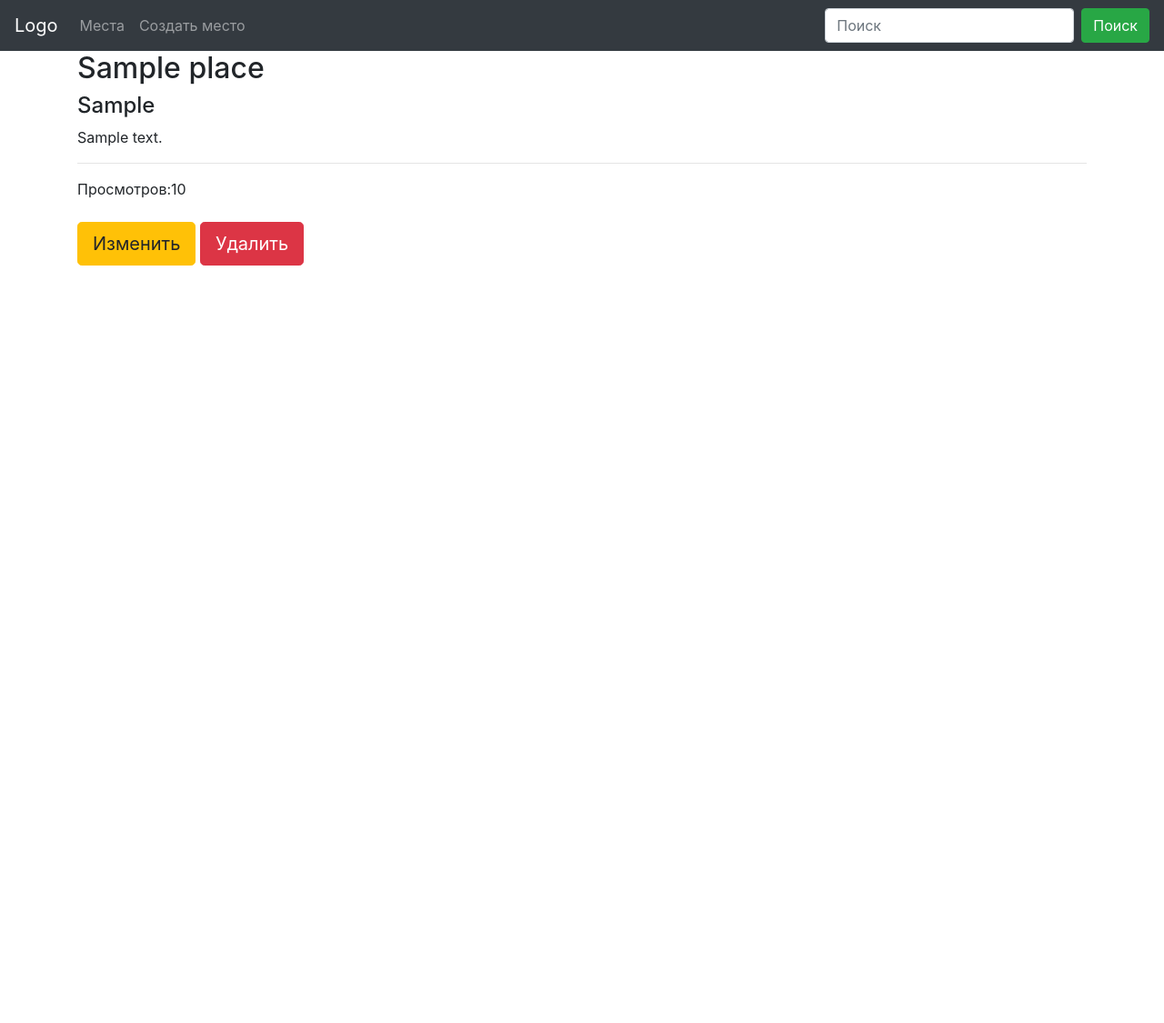
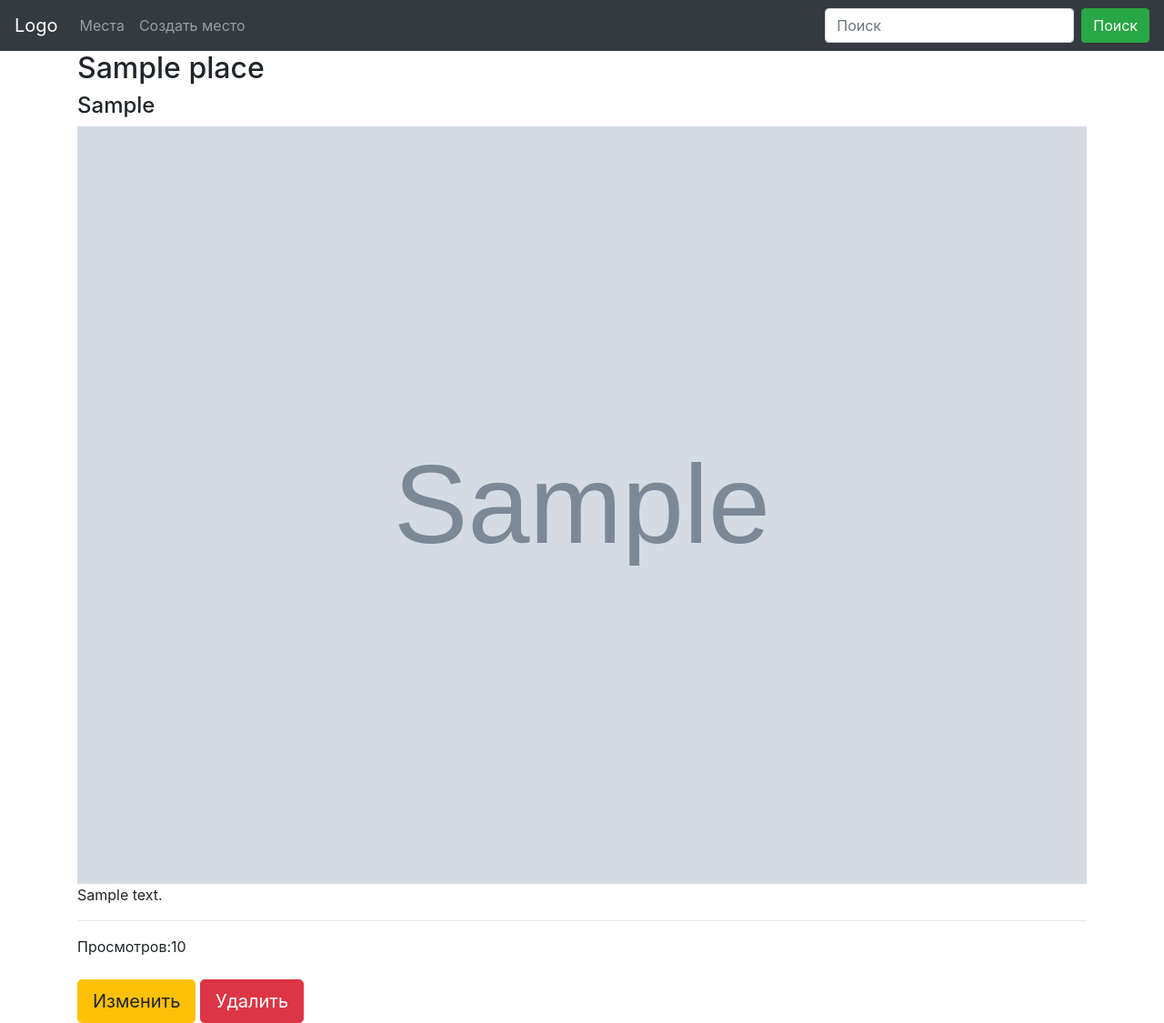
Before and after one commit to Ainur-Dzholdosheva/intourist, a Django app: page /places/1/ in a window 1280 px wide. Shown: the whole page at 91% size. Before the commit the page ends 292 px from the top, so only its background shows below. Run offline with Django 3.2, Linux system fonts and the light colour scheme; tables that the repository leaves empty hold one stand-in row (values such as "Sample post"); grey boxes marked "Sample" are stand-in pictures.

Commit message:
added place img

```diff
--- a/places/models.py
+++ b/places/models.py
@@ -13,6 +13,7 @@ class Place(models.Model):
     updated_at = models.DateTimeField(auto_now=True)
     views_count = models.IntegerField(default=0)
     is_publicated = models.BooleanField(default=True)
+    img = models.ImageField(upload_to = 'places', null=True, blank=True)
 
 
     def __str__(self):
--- a/places/templates/places/place.html
+++ b/places/templates/places/place.html
@@ -4,6 +4,11 @@
 
     <h2>{{place_object.name}}</h2>
     <h4>{{place_object.location}}</h4>
+    {% if place_object.img %}
+        <img src="{{ place_object.img.url}}" width="100%">
+    {% endif %}
+
+
     <div>{{place_object.description}}</div>
     <hr>
     <div>Просмотров:{{place_object.views_count}}</div>
```
Also changed, not shown: places/migrations/0006_place_img.py (added).
